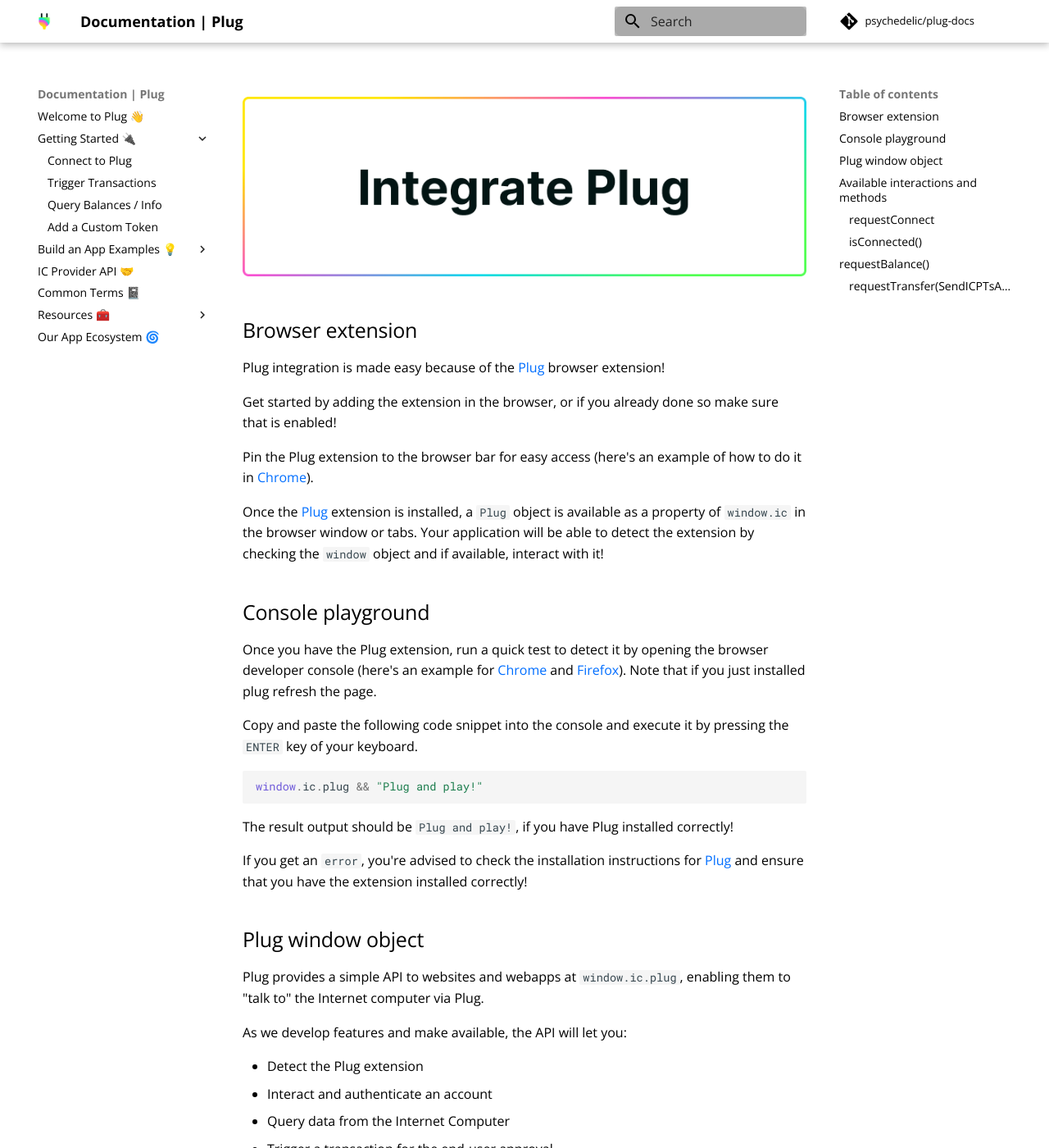
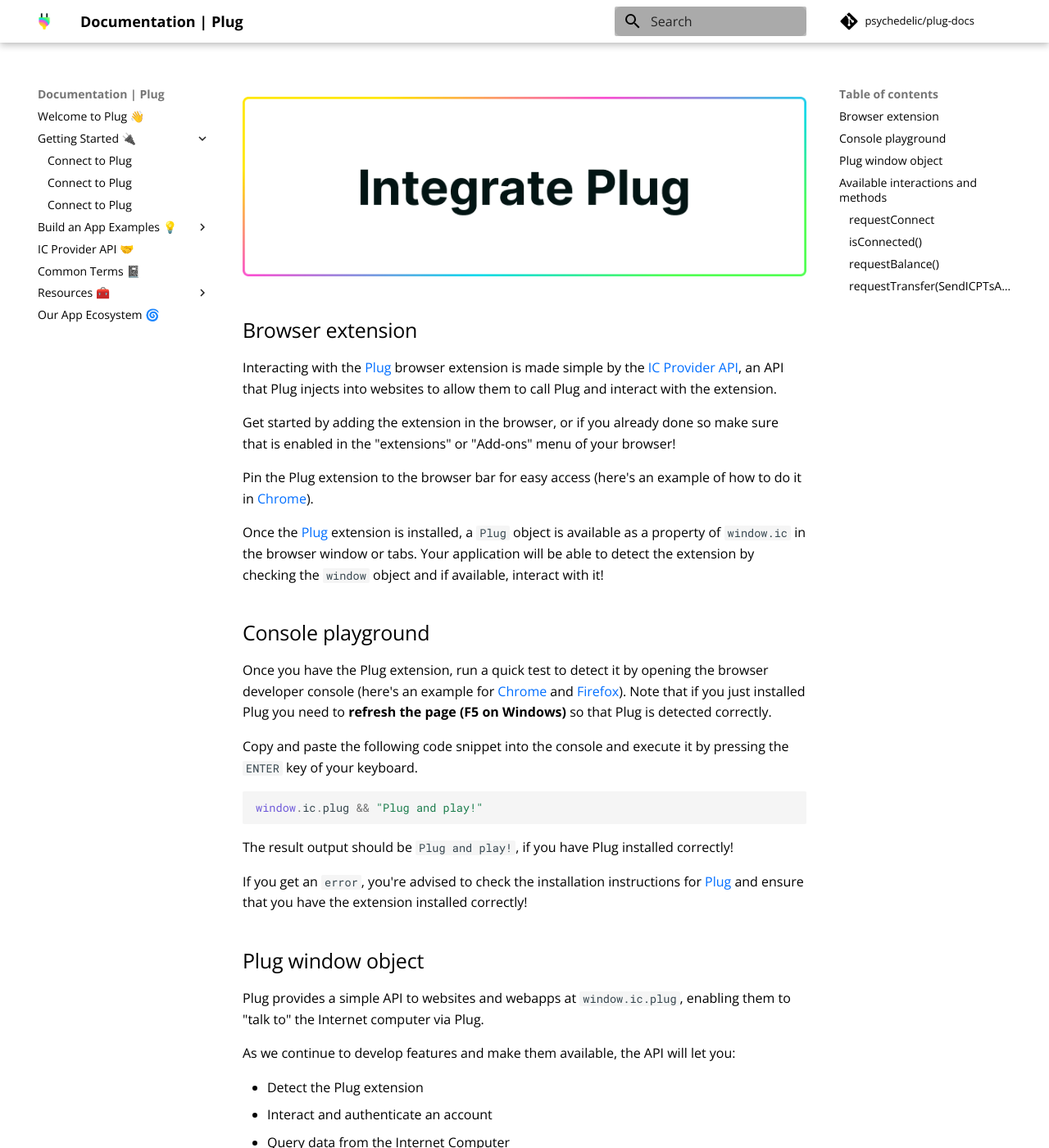
Before and after one commit to Psychedelic/plug-docs, an MkDocs documentation site: the page built from docs/getting-started/connect-to-plug.md, in a window 1280 px wide and 1400 px high. Shown: the whole window at 82% size. Built offline with MkDocs 1.6.1 and Material for MkDocs 9.7.7, drawn with Linux system fonts in a browser that asks for light colours; comment, search, counter and statistics services are not loaded; some of the changed text lies outside the part shown.

Commit message:
typos & navigation fixes

````diff
--- a/docs/getting-started/connect-to-plug.md
+++ b/docs/getting-started/connect-to-plug.md
@@ -7,9 +7,9 @@
 
 ## Browser extension
 
-Plug integration is made easy because of the [Plug](https://plugwallet.ooo/) browser extension!
+Interacting with the [Plug](https://plugwallet.ooo/) browser extension is made simple by the [IC Provider API](https://github.com/Psychedelic/plug-inpage-provider), an API that Plug injects into websites to allow them to call Plug and interact with the extension.
 
-Get started by adding the extension in the browser, or if you already done so make sure that is enabled!
+Get started by adding the extension in the browser, or if you already done so make sure that is enabled in the "extensions" or "Add-ons" menu of your browser!
 
 Pin the Plug extension to the browser bar for easy access (here's an example of how to do it in [Chrome](https://support.google.com/chrome_webstore/answer/2664769?hl=en-GB)).
 
@@ -17,7 +17,7 @@
 
 ## Console playground
 
-Once you have the Plug extension, run a quick test to detect it by opening the browser developer console (here's an example for [Chrome](https://developer.chrome.com/docs/devtools/open/) and [Firefox](https://developer.mozilla.org/en-US/docs/Tools/Browser_Console)). Note that if you just installed plug refresh the page.
+Once you have the Plug extension, run a quick test to detect it by opening the browser developer console (here's an example for [Chrome](https://developer.chrome.com/docs/devtools/open/) and [Firefox](https://developer.mozilla.org/en-US/docs/Tools/Browser_Console)). Note that if you just installed Plug you need to **refresh the page (F5 on Windows)** so that Plug is detected correctly.
 
 Copy and paste the following code snippet into the console and execute it by pressing the `ENTER` key of your keyboard.
 
@@ -33,14 +33,14 @@
 
 Plug provides a simple API to websites and webapps at `window.ic.plug`, enabling them to "talk to" the Internet computer via Plug.
 
-As we develop features and make available, the API will let you:
+As we continue to develop features and make them available, the API will let you:
 
 - Detect the Plug extension
 - Interact and authenticate an account
 - Query data from the Internet Computer
 - Trigger a transaction for the end-user approval
 
-As previously noted, we can interact direclty with the API through our browser developer console.
+As previously noted, we can interact directly with the API through our browser developer console.
 
 Copy and paste the following code snippet into the console and execute it:
 
@@ -62,11 +62,11 @@
 
 ### requestConnect
 
-An [asynchronous](https://developer.mozilla.org/en-US/docs/Learn/JavaScript/Asynchronous) method to request a new connection by showing a pop-up to the Plug user, that resolves to Boolean: `true` or `false`.
+requestConnect() is an [asynchronous](https://developer.mozilla.org/en-US/docs/Learn/JavaScript/Asynchronous) method to request a new connection by showing a pop-up to the Plug user, that resolves to Boolean: `true` or `false` based on the users response.
 
 As an example, copy and paste the following code snippet into the console and execute it.
 
-Select `Allow` or `Decline` on the pop-up and you should see the correspondant result in the console.
+Select `Allow` or `Decline` on the pop-up and you should see the corresponding result (Allowed or Declined) in the console.
 
 ```js
 (async () => {
@@ -78,7 +78,7 @@
 
 ### isConnected()
 
-An [asynchronous](https://developer.mozilla.org/en-US/docs/Learn/JavaScript/Asynchronous) method to check the connection status, that returns a Boolean: `true` or `false`.
+isConnected() is an [asynchronous](https://developer.mozilla.org/en-US/docs/Learn/JavaScript/Asynchronous) method to check the connection status, that returns a Boolean: `true` or `false`.
 
 ```js
 (async () => {
@@ -87,9 +87,9 @@
 })()
 ```
 
-## requestBalance()
+### requestBalance()
 
-An [asynchronous](https://developer.mozilla.org/en-US/docs/Learn/JavaScript/Asynchronous) method to request the account Balance in the [Ledger Canister](https://sdk.dfinity.org/docs/integration/ledger-quick-start.html#_ledger_canister_overview), in that returns the amount of ICP tokens:
+requestBalance() is an [asynchronous](https://developer.mozilla.org/en-US/docs/Learn/JavaScript/Asynchronous) method to request the user's ICP wallet balance, which is consulted in the [Internet Computer's Ledger Canister](https://sdk.dfinity.org/docs/integration/ledger-quick-start.html#_ledger_canister_overview) for ICP, returning the amount of ICP the user's wallet in Plug holds:
 
 ```js
 Array [{
@@ -112,7 +112,7 @@
 
 ### requestTransfer(SendICPTsArgs)
 
-An [asynchronous](https://developer.mozilla.org/en-US/docs/Learn/JavaScript/Asynchronous) method to request a new Transfer processed in the Internet Computer [Ledger Canister](https://sdk.dfinity.org/docs/integration/ledger-quick-start.html#_ledger_canister_overview), which takes the parameter `SendICPTsArgs` that is an object of fields:
+requestTransfer() is an [asynchronous](https://developer.mozilla.org/en-US/docs/Learn/JavaScript/Asynchronous) method to request a new Transfer processed in the Internet Computer [Ledger Canister](https://sdk.dfinity.org/docs/integration/ledger-quick-start.html#_ledger_canister_overview), which takes the parameter `SendICPTsArgs` that is an object of fields:
 
 SendICPTsArgs:
 - to
@@ -155,7 +155,8 @@
   console.log(result);
 })();
 ```
+--------
 
 We're currently working hard to bring more features and plan to release them as soon as they become ready. The project is open-source and you are very welcome to participate or follow the progress!
 
-Hope you enjoyed the read this far and got a basic understanding of how to connect to Plug.
+Hope you enjoyed the read so far and got a basic understanding of how to integrate Plug to your site/app or interact with it.
--- a/mkdocs.yml
+++ b/mkdocs.yml
@@ -25,17 +25,15 @@
   - Welcome to Plug 👋: index.md
   - Getting Started 🔌:
     - Connect to Plug: getting-started/connect-to-plug.md
-    - Trigger Transactions : getting-started/trigger-transactions.md
-    - Query Balances / Info: getting-started/querying-data.md
-    - Add a Custom Token: getting-started/add-custom-token.md
+    - Query Balances / Info: getting-started/connect-to-plug.md #requestBalance()
+    - Trigger Transactions : getting-started/connect-to-plug.md #requestTransfer(SendICPTsArgs)
   - Build an App Examples 💡:
     - Buy me a Coffee: build-an-app-examples/build-app-buy-me-a-coffee.md
     - Plugged: build-an-app-examples/build-app-plugged.md
-  - IC Provider API 🤝: ic-provider-api/universal-ic-object.md
+  - IC Provider API 🤝: "https://github.com/Psychedelic/plug-inpage-provider"
   - Common Terms 📓: common-terms/plug-dictionary.md
   - Resources 🧰:
     - Resource Library: resources/library.md
-    - The Dank Protocol: "https://dank.ooo"
     - The Internet Computer: "https://dfinity.org/faq"
     - Disclaimer: resources/disclaimer.md
     - Trademark: resources/trademark.md
````
Also changed, not shown: other parts of docs/getting-started/connect-to-plug.md (+1 -1 lines), docs/getting-started/querying-data.md (deleted, +0 -8 lines), docs/getting-started/trigger-transactions.md (deleted, +0 -8 lines), docs/ic-provider-api/universal-ic-object.md (deleted, +0 -9 lines), docs/index.md (+3 -6 lines), docs/resources/library.md (+2 -2 lines), docs/resources/trademark.md (+1 -1 lines), docs/ic-provider-api/imgs/ic.png (deleted).
